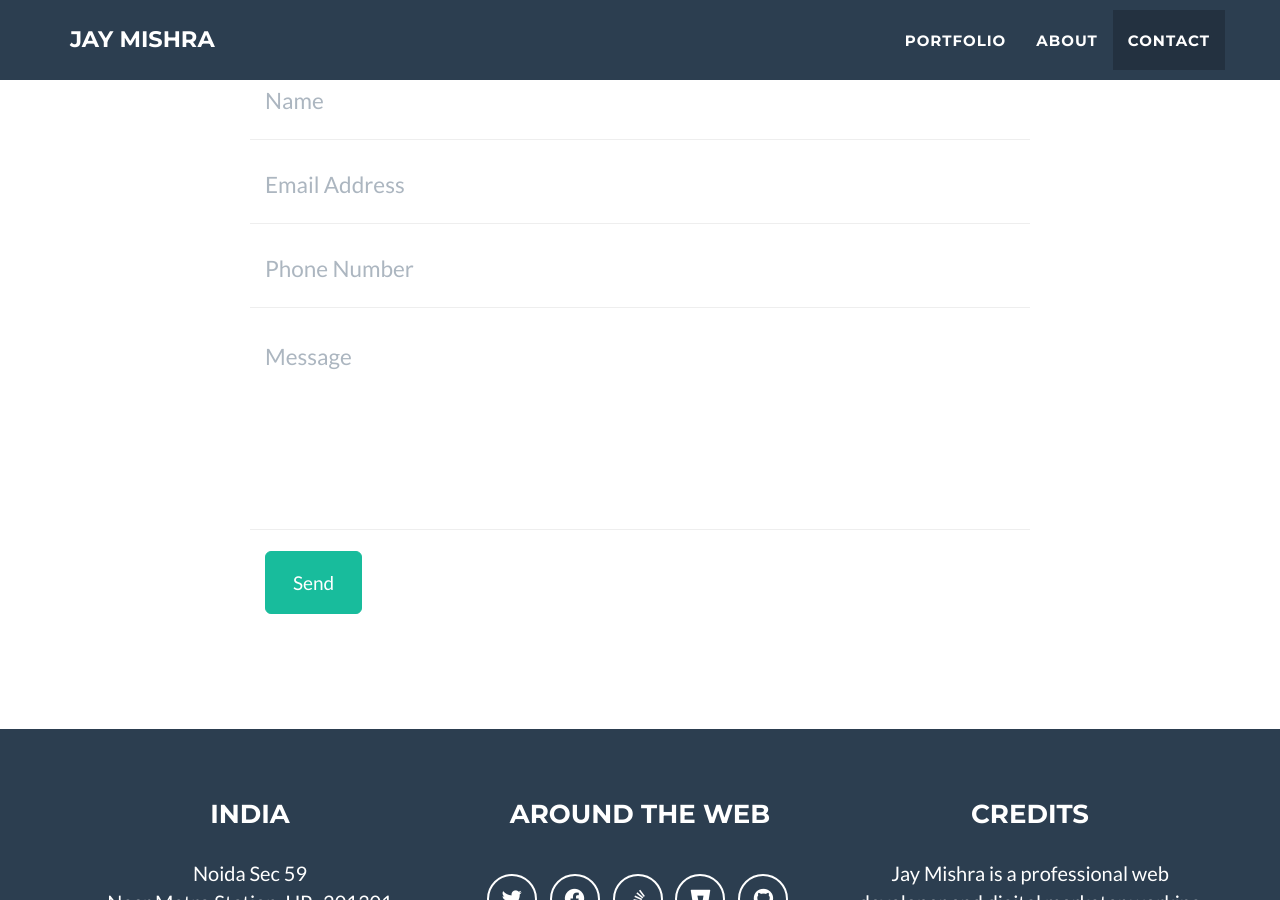
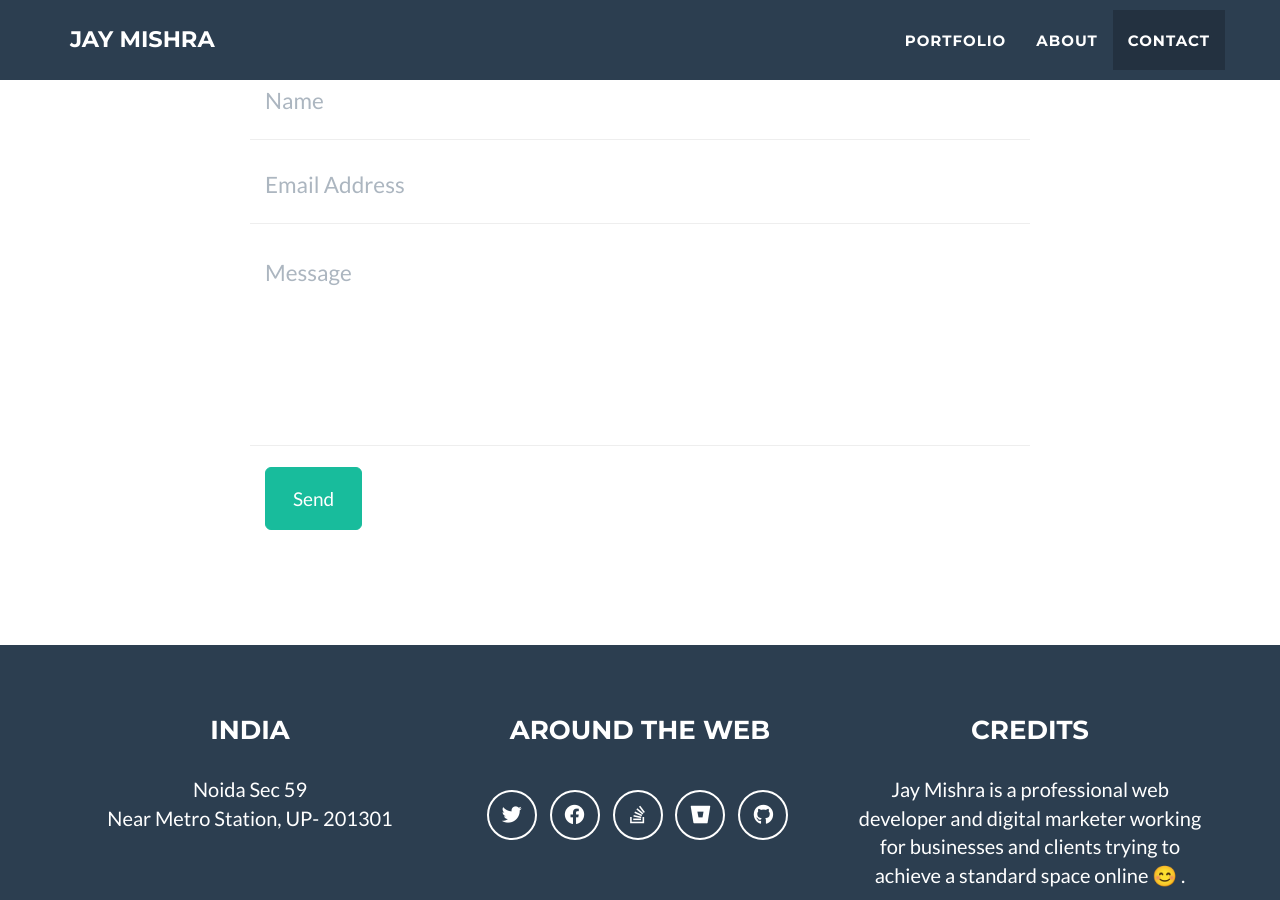
Before and after one commit to akascientist/akascientist.github.io, a Jekyll site: the page built from _posts/2014-07-18-project-1.markdown, in a window 1280 px wide and 900 px high, scrolled down 3012 px. Built offline with Jekyll 4.4.1, drawn with Linux system fonts in a browser that asks for light colours.

Commit message:
Updated contact form

```diff
--- a/_config.yml
+++ b/_config.yml
@@ -17,7 +17,7 @@
 # - static : pass through formspree.io to validate email sending
 # - disqus : replace contact form by disqus thread
 # - comment the line below if you want to stick with the default PHP contact form
-# contact: static
+contact: static
 
 # If you use disqus you need disqus shortname
 # https://help.disqus.com/customer/portal/articles/466208
--- a/_includes/contact_static.html
+++ b/_includes/contact_static.html
@@ -9,7 +9,7 @@
     </div>
     <div class="row">
       <div class="col-lg-8 col-lg-offset-2">
-        <form action="//formspree.io/{{ site.email }}" method="POST" name="sentMessage" id="contactForm" novalidate>
+        <form action="https://formspree.io/f/mzbnzzwk" method="POST" name="sentMessage" id="contactForm" novalidate>
           <div class="row control-group">
             <div class="form-group col-xs-12 floating-label-form-group controls">
               <label for="name">Name</label>
```
